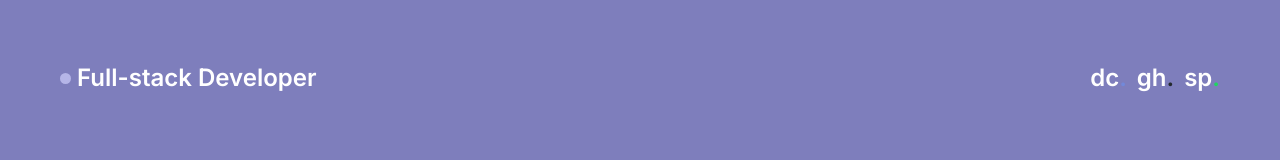
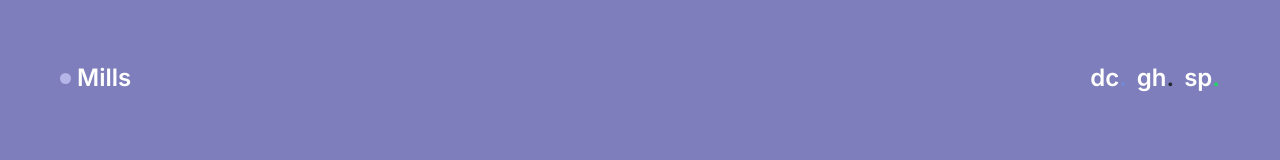
Before and after one commit to mj02010aa/website, a Vue app: page / in a window 1280 px wide. Shown: the top 160 px of the page. Built offline with nearby package versions, Linux system fonts and the light colour scheme.

Commit message:
Update App.vue

```diff
--- a/src/App.vue
+++ b/src/App.vue
@@ -1,7 +1,7 @@
 <template>
    <div class="main">
       <header>
-         <a href="/" class="florencetext semi router-link-exact-active router-link-active"><span class="florence" alt="Florence" title="Florence"></span> Full-stack Developer</a>
+         <a href="/" class="florencetext semi router-link-exact-active router-link-active"><span class="florence" alt="Florence" title="Florence"></span> Mills</a>
          <div class="social semi">
             <a href="https://discord.com/users/354343248698802187" target="_blank">
             dc<span style="color:#7289DA">.</span>
```
